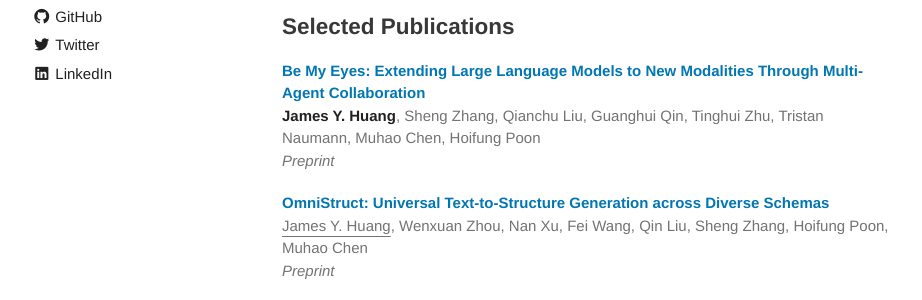
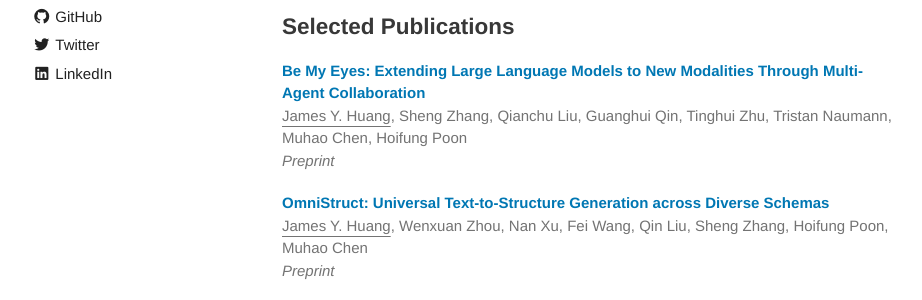
Before and after one commit to jyhuang36/jyhuang36.github.io, a Jekyll site: the page built from index.md, in a window 1280 px wide. Shown: the part 373-673 px from the top of the page, without its empty margins (178-1100 px from the left). Built offline with Jekyll 4.4.1, drawn with Linux system fonts in a browser that asks for light colours; emoji names are drawn with the system emoji font; the repository's description, which GitHub fills in, is left out.

Commit message:
font fix

```diff
--- a/index.md
+++ b/index.md
@@ -11,14 +11,14 @@ Before Ph.D., I received my master's degree from University of California, Los A
 
 ## News
 
-Our [paper](https://aclanthology.org/2023.emnlp-main.900.pdf) on learning compositional sentence representations won \\
+Our [paper](https://arxiv.org/pdf/2305.14599) on learning compositional sentence representations won \\
 :trophy:**<span style="color:orangered">Outstanding Paper Award</span>** at EMNLP 2023!
 
 
 ## Selected Publications
 
 **[Be My Eyes: Extending Large Language Models to New Modalities Through Multi-Agent Collaboration](https://arxiv.org/pdf/2511.19417)** \\
-**James Y. Huang**, Sheng Zhang, Qianchu Liu, Guanghui Qin, Tinghui Zhu, Tristan Naumann, Muhao Chen, Hoifung Poon \\
+<u>James Y. Huang</u>, Sheng Zhang, Qianchu Liu, Guanghui Qin, Tinghui Zhu, Tristan Naumann, Muhao Chen, Hoifung Poon \\
 *Preprint*
 
 
```
